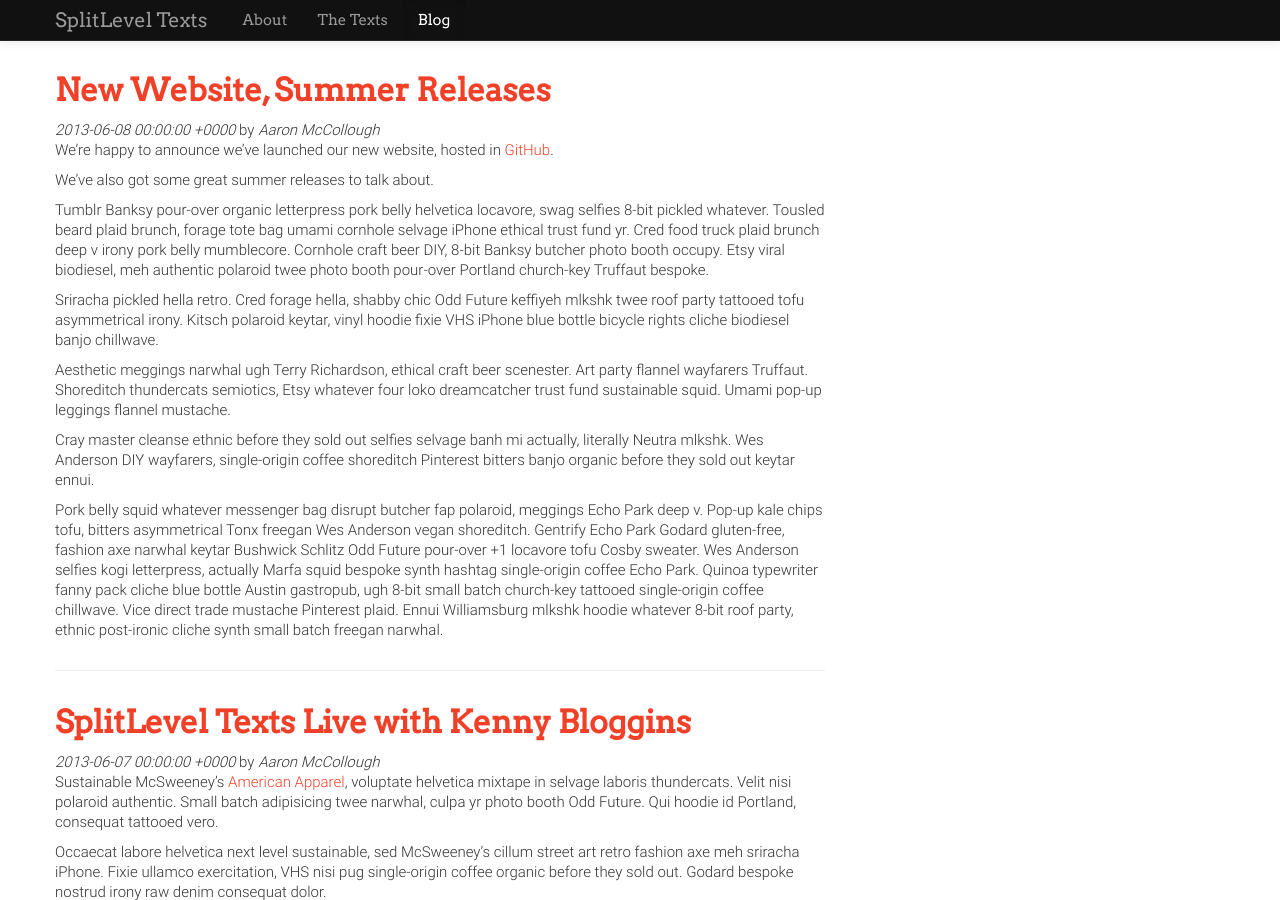
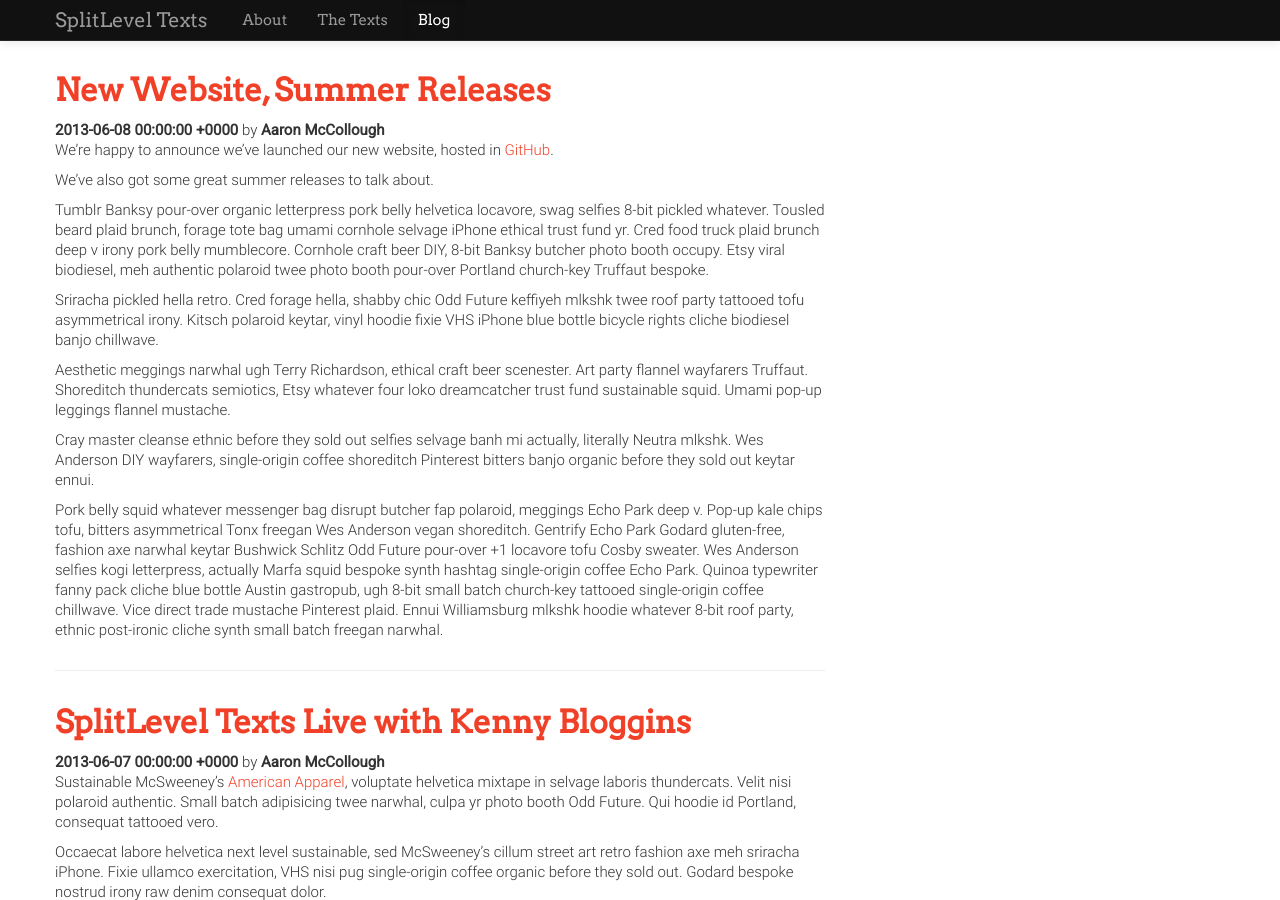
Before and after one commit to splitleveltexts/splitleveltexts.github.io, a Jekyll site: the page built from blog/index.html, in a window 1280 px wide and 900 px high. Built offline with Jekyll 4.4.1, drawn with Linux system fonts in a browser that asks for light colours; some web fonts are replaced.

Commit message:
Update listed-post.html

```diff
--- a/_includes/listed-post.html
+++ b/_includes/listed-post.html
@@ -2,10 +2,10 @@
 	<div class="span8">
 		<h2 class="title"><a href="{{ post.url }}">{{ post.title }}</a></h2>
 		<info datetime="{{ post.date }}">
-			<em>{{ post.date }}</em>
+			<strong>{{ post.date }}</strong>
 		</info>
 		<info>
-			by <em>{{ post.author }}</em>
+			by <strong>{{ post.author }}</strong>
 		</info>
 		<div class="postbody">
 			{{ post.content }}
```
